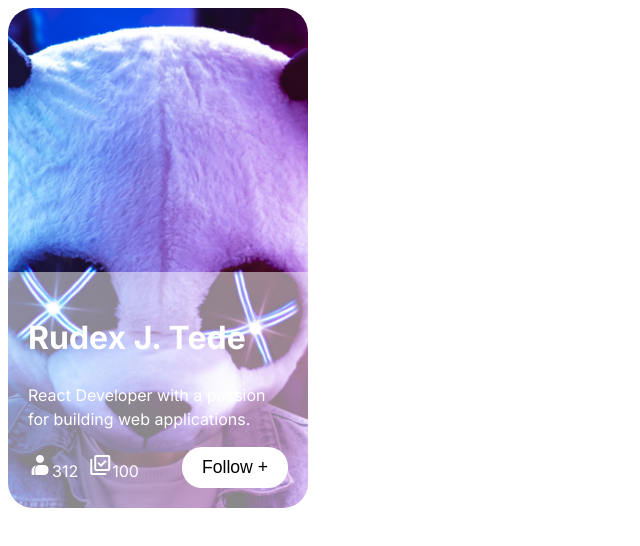
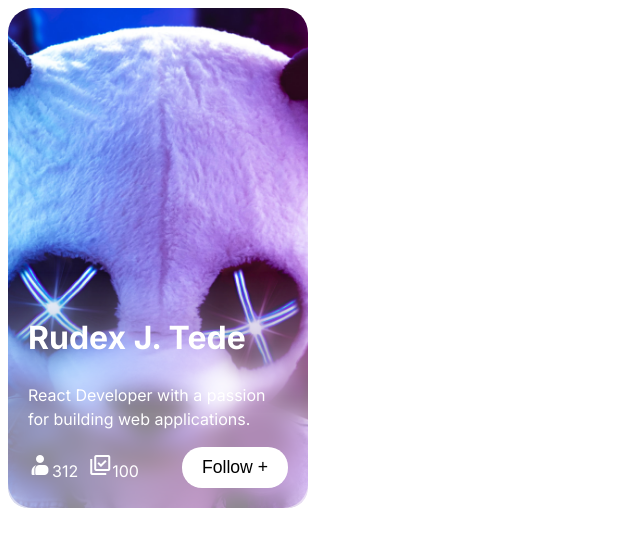
Before and after one commit to roirude/learn_react, a React (Vite) app in the folder static-react/: page / in a window 1280 px wide. Shown: the top 546 px of the page, without its empty margins (0-640 px from the left). Built offline with nearby package versions, Linux system fonts and the light colour scheme.

Commit message:
Add blur on card content section

```diff
--- a/static-react/src/style/app.css
+++ b/static-react/src/style/app.css
@@ -41,5 +41,25 @@ button {
 
 
 .cloud-container {
-    background-color:  rgba(255, 255, 255, 0.5);
+    position: relative;
+    overflow: hidden;
 }
+
+.cloud-filter {
+    position: absolute;
+    background-color: rgba(255, 255, 255, 0.5);
+    backdrop-filter: blur(10px);
+    top: 0;
+    left: 0;
+    width: 100%;
+    height: 100%;
+    border-radius: 20px;
+    mask-image: linear-gradient(to top, black 40%, transparent 100%);
+    -webkit-mask-image: linear-gradient(to top, black 40%, transparent 100%);
+    z-index: 0;
+}
+
+.cloud-content {
+    position: relative;
+    z-index: 1;
+}
```
